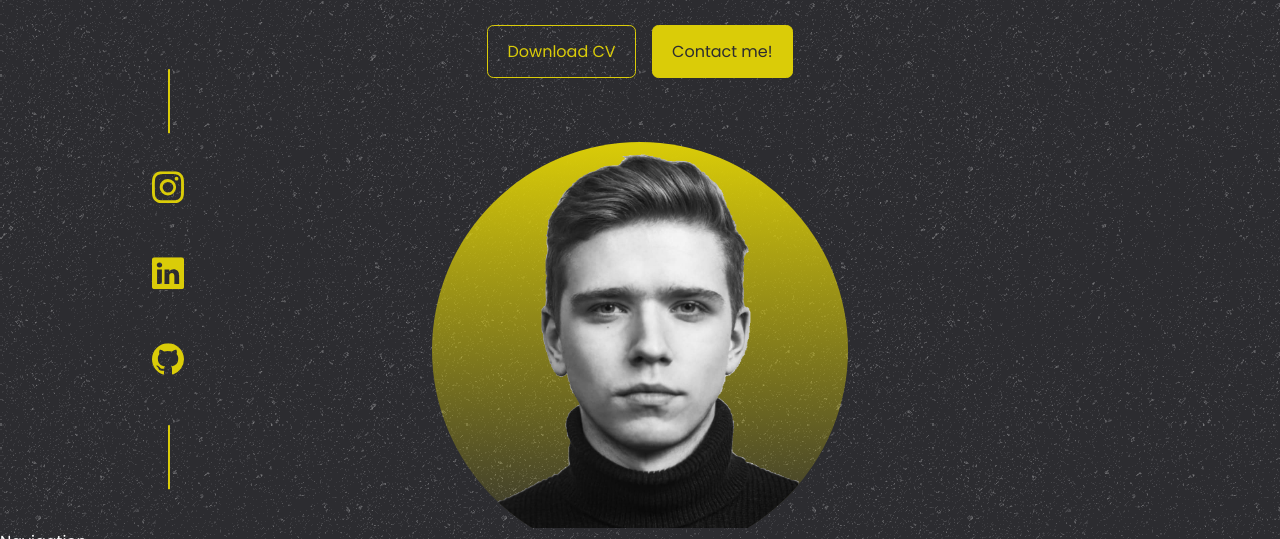
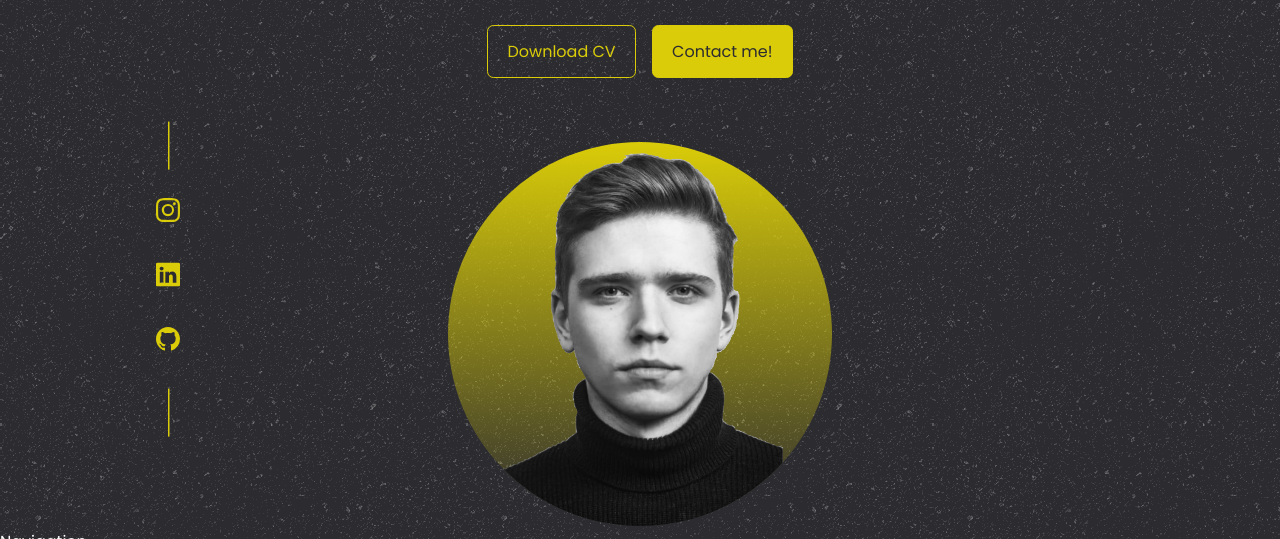
Before and after one commit to macirze158/my-web, a React (Create React App) app: page / in a window 1280 px wide. Shown: the part 272-811 px from the top of the page. Built offline with nearby package versions, Linux system fonts and the light colour scheme.

Commit message:
minor header page changes

```diff
--- a/src/components/header/header.css
+++ b/src/components/header/header.css
@@ -25,7 +25,7 @@ header {
     position: absolute;
     left: 0;
     bottom: 9rem;
-    transform: scale(2);
+    transform: scale(1.5);
 }
 
 .header__socials::after {
@@ -43,10 +43,10 @@ header {
 
 .headerPhoto {
     background: linear-gradient(var(--color-primary), transparent);
-    width: 26rem;
-    height: 26rem;
+    width: 24rem;
+    height: 24rem;
     position: absolute;
-    left: calc(50% - 13rem);
+    left: calc(50% - 12rem);
     margin-top: 4rem;
     border-radius: 15rem 15rem 15rem 15rem;
     overflow: hidden;
```
